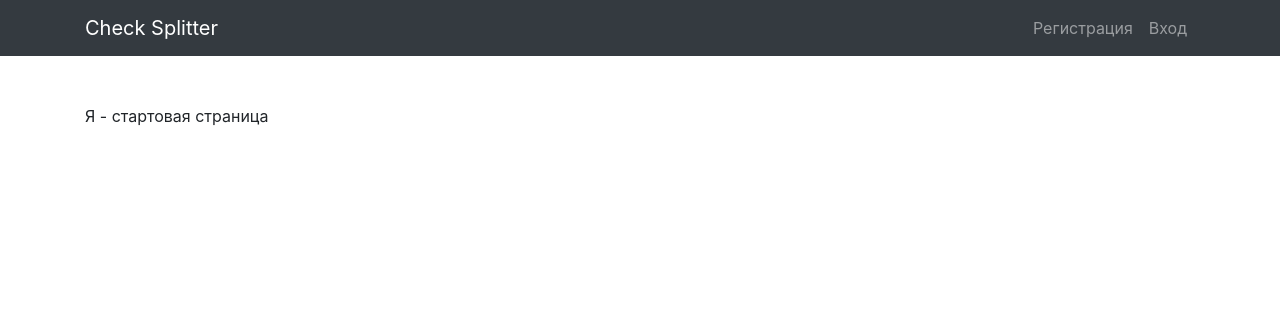
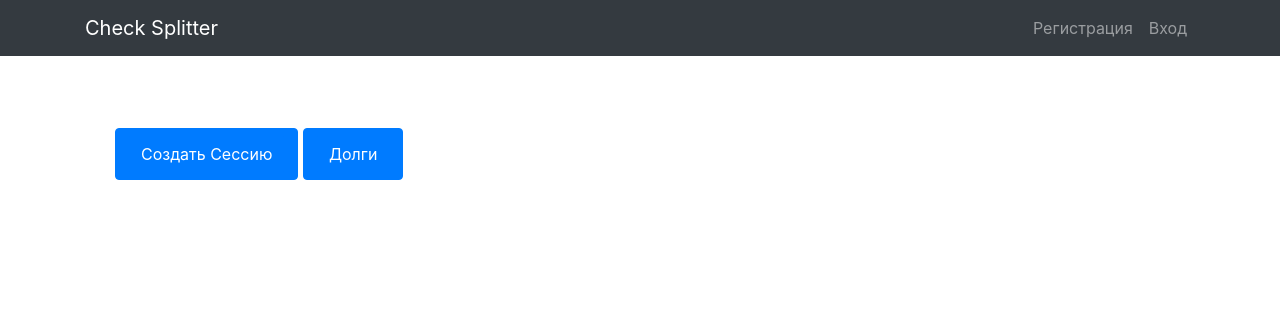
Before and after one commit to sashaaero/CheckSplitter, a Flask app: template templates/index.html in a window 1280 px wide. Shown: the top 316 px of the page. Run offline with Flask 2, Linux system fonts and the light colour scheme; the template is opened without the code that fills it, so the values that code supplies are empty; parts of the project's set-up code (start-up, migrations or seed data) failed here and were passed over; some libraries are stand-ins or nearby versions.

Commit message:
Added two buttons in 'index.html'

```diff
--- a/templates/index.html
+++ b/templates/index.html
@@ -1,5 +1,17 @@
 {% extends 'base.html' %}
 
 {% block content %}
-    Я - стартовая страница
+    <div class="container" >
+		<br>
+		<div class="col-xs-12 col-sm-8 col-md-6>
+				<div class="btn-group" data-toggle="buttons">
+					<label class="btn btn-primary">
+						<a href="{{ url_for('session') }}" class="btn btn-primary" role="button">Создать Сессию</a>
+					</label>
+					<label class="btn btn-primary">
+						<a href="{{ url_for('credit') }}" class="btn btn-primary" role="button">Долги</a>
+					</label>
+				</div>
+		</div>
+	</div>
 {% endblock %}
```
